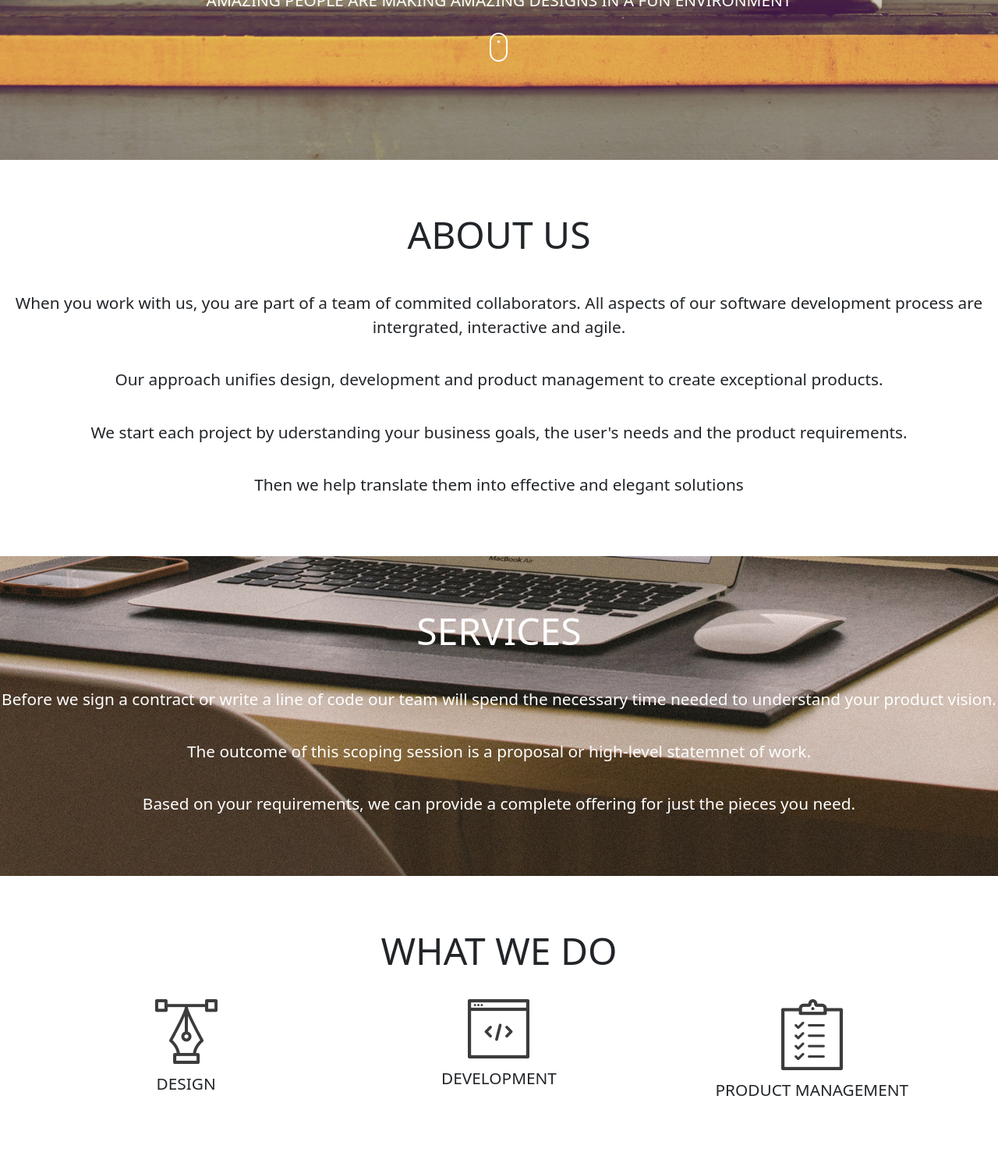
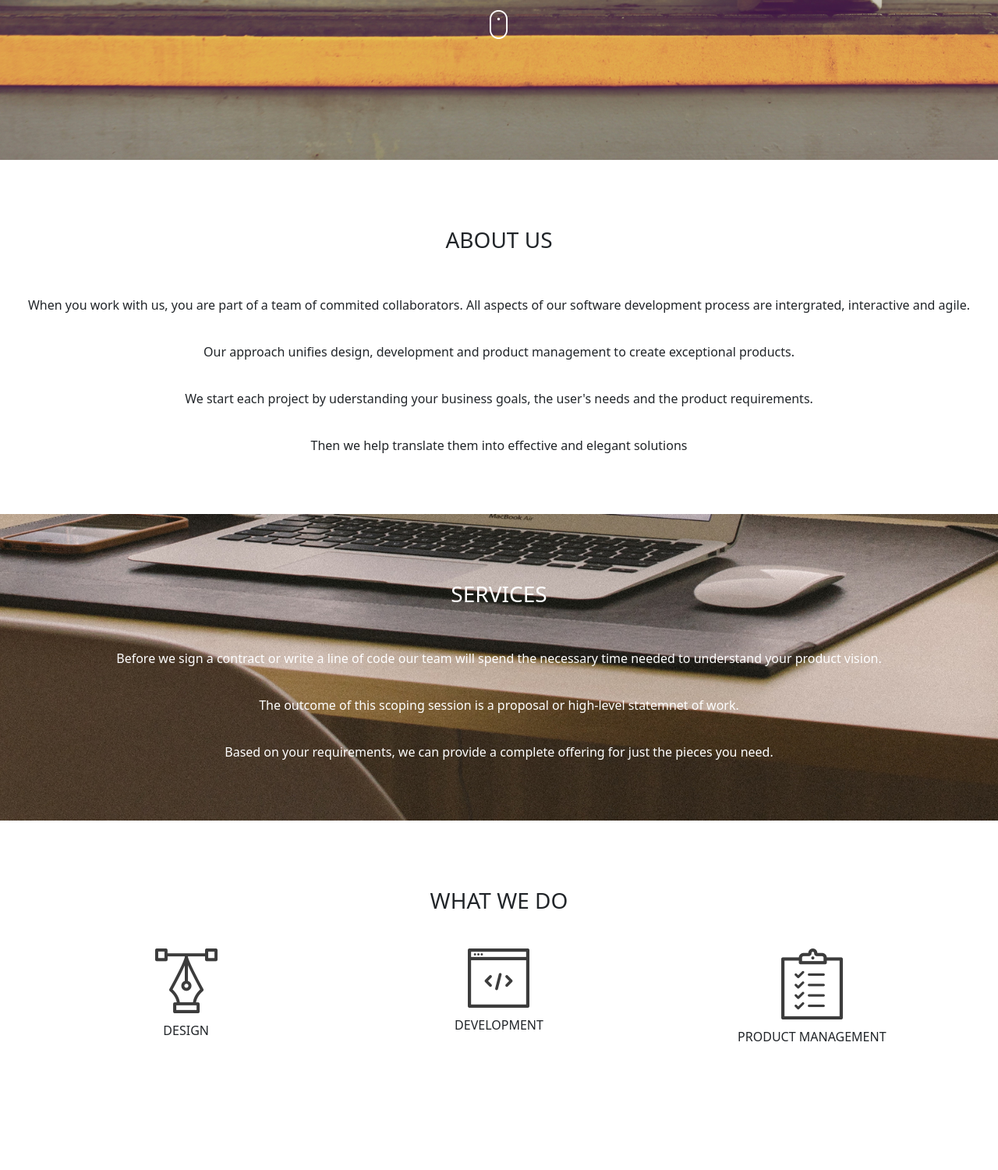
Before and after one commit to Kwathuta/delani-studio, a plain HTML site: page index.html in a window 1280 px wide. Shown: the part 595-2095 px from the top of the page at 78% size. Drawn offline with nearby package versions, Linux system fonts and the light colour scheme.

Commit message:
importing fonts

```diff
--- a/assets/css/style.css
+++ b/assets/css/style.css
@@ -1,3 +1,5 @@
+@import url("https://fonts.googleapis.com/css2?family=Roboto:ital,wght@0,100;0,300;0,400;0,500;0,700;0,900;1,100;1,300;1,400;1,700;1,900&display=swap");
+
 * {
   padding: 0;
   margin: 0;
@@ -12,19 +14,8 @@
   margin: 60px 0;
 }
 
-.heading {
-  font-size: 4rem;
-}
-
-.sub-heading {
-  font-size: 3rem;
-  font-weight: 500;
-}
-
 p {
   padding: 10px 0;
-  font-size: 1.3rem;
-  font-weight: 420;
 }
 
 .hero {
@@ -94,3 +85,8 @@ textarea {
 .social {
   padding: 50px;
 }
+
+footer p {
+  padding: 0;
+  font-size: 0.8rem;
+}
--- a/index.html
+++ b/index.html
@@ -16,7 +16,7 @@
            <div class="hero-content">
                <div class="content">
                     <img src="./assets/logo/logo.png" alt="capital-D in a circle">
-                    <p class="heading">WELCOME<br> TO DELANI STUDIO</p>
+                    <p><h1>WELCOME<br> TO DELANI STUDIO</h1></p>
                     <p>AMAZING PEOPLE ARE MAKING AMAZING DESIGNS IN A FUN ENVIRONMENT</p>
                 </div>
                 <div class="cta-scroll">
@@ -25,20 +25,20 @@
             </div>
        </div>
        <div class="d-flex justify-content-center about-us">
-           <p class="sub-heading">ABOUT US</p>
+           <p><h3>ABOUT US</h3></p>
            <p>When you work with us, you are part of a team of commited collaborators. All aspects of our software development process are intergrated, interactive and agile.</p>
            <p>Our approach unifies design, development and product management to create exceptional products.</p>
            <p>We start each project by uderstanding your business goals, the user's needs and the product requirements.</p>
            <p>Then we help translate them into effective and elegant solutions</p>
        </div>
        <div class="d-flex justify-content-center services">
-           <p class="sub-heading">SERVICES</p>
+           <p><h3>SERVICES</h3></p>
            <p>Before we sign a contract or write a line of code our team will spend the necessary time needed to understand your product vision.</p>
            <p>The outcome of this scoping session is a proposal or high-level statemnet of work.</p>
            <p>Based on your requirements, we can provide a complete offering for just the pieces you need.</p>
        </div>
        <div class="row what-we-do">
-           <p class="sub-heading">WHAT WE DO</p>
+           <p><h3>WHAT WE DO</h3></p>
            <div class="col-sm design">
                <img src="./assets/services_icons/design_icon.png" alt="pen-with-the-text-design">
                <p>DESIGN</p>
@@ -53,7 +53,7 @@
            </div>
        </div>
        <div class="portfolio">
-           <p class="sub-heading">PORTFOLIO</p>
+           <p><h3>PORTFOLIO</h3></p>
             <div class="row">
                 <img class= "col-sm-12 col-md-4 col-lg-3" src="./assets/portfolio/work4.jpg" alt="work4">
                 <img class= "col-sm-12 col-md-4 col-lg-3" src="./assets/portfolio/work3.jpg" alt="work3">
@@ -69,7 +69,7 @@
        </div>
        <div class="contact-us">
            <div class="contact-us-content">
-                <p class="sub-heading">CONTACT US</p>
+                <p><h3>CONTACT US</h3></p>
                 <div class="row">
                     <div class="col-sm-12 col-md-4 col-lg-6">
                     <input type="text" class="form-control" placeholder="Name..." aria-label="First name">
```
